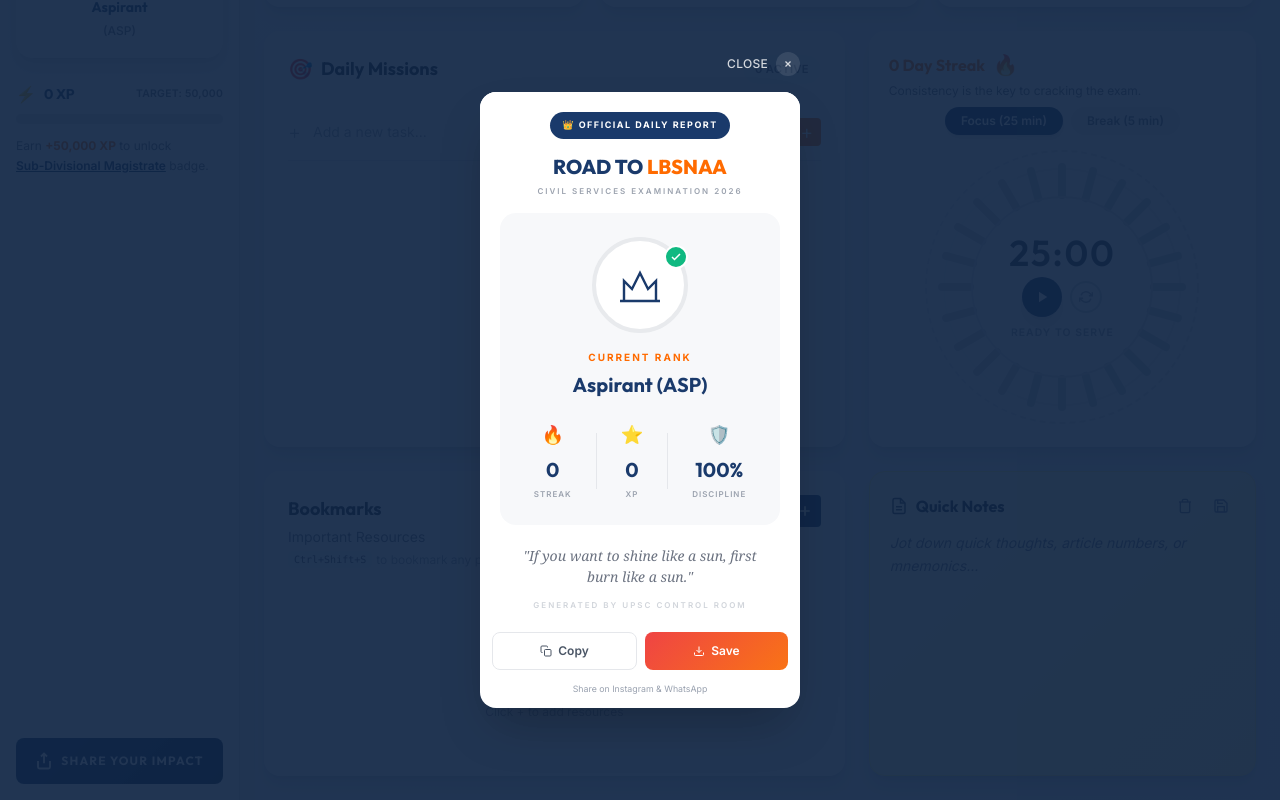
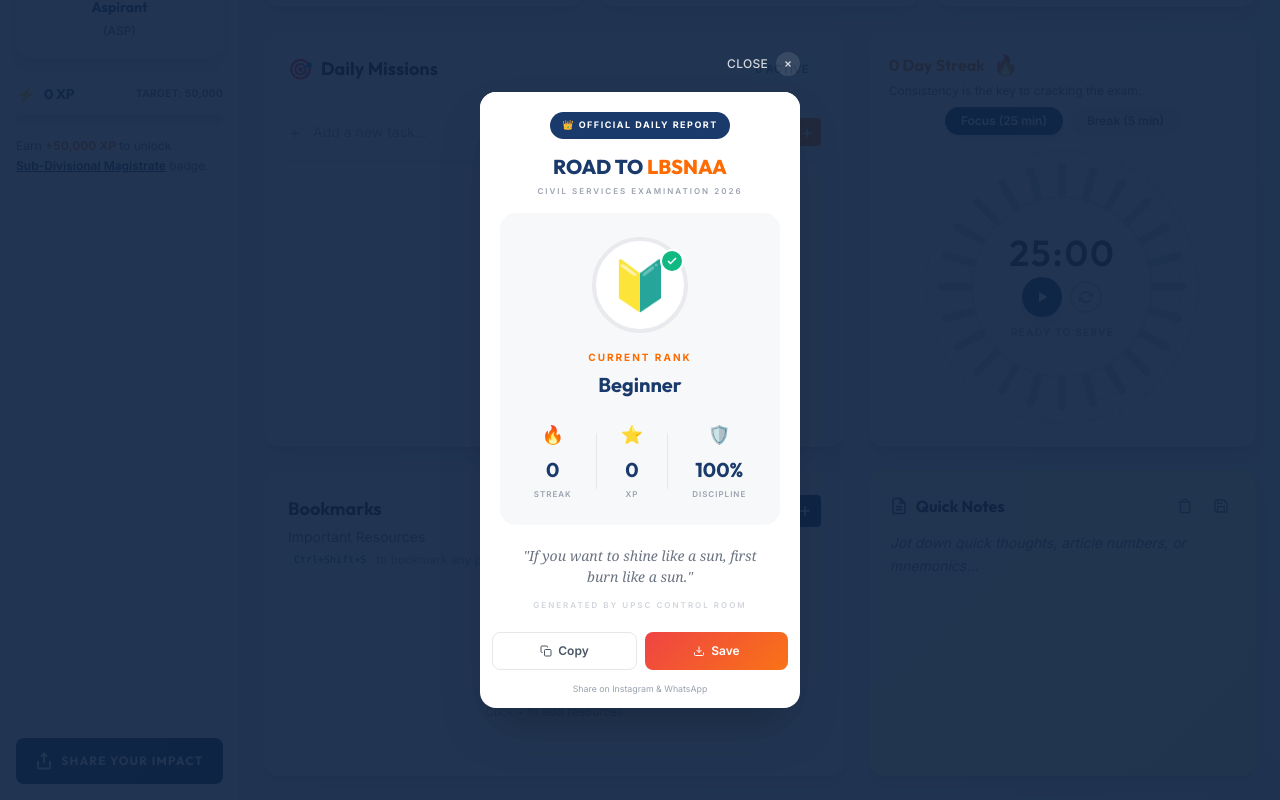
Before and after one commit to KEERTHIAANAND/Chrome-Extension-UPSC, a React (Vite) app in the folder UPSC-Extension/: page / in a window 1280 px wide. Both pictures are taken after a click on the button "SHARE YOUR IMPACT". Shown: the part 581-1381 px from the top of the page. Built offline with nearby package versions, Linux system fonts and the light colour scheme.

Commit message:
feat: enhance ShareModal with dynamic rank display based on user XP

```diff
--- a/UPSC-Extension/src/components/ShareModal.jsx
+++ b/UPSC-Extension/src/components/ShareModal.jsx
@@ -1,5 +1,15 @@
 import React, { useRef, useState } from 'react';
 import html2canvas from 'html2canvas';
+
+// Rank definitions
+const RANKS = [
+    { title: 'Beginner', xp: 0, icon: '🔰' },
+    { title: 'Learner', xp: 1500, icon: '📜' },
+    { title: 'Focused', xp: 5000, icon: '🔥' },
+    { title: 'Dedicated', xp: 15000, icon: '⚔️' },
+    { title: 'Master', xp: 30000, icon: '👑' },
+    { title: 'Champion', xp: 50000, icon: '🏆' },
+];
 
 const ShareModal = ({ isOpen, onClose, user, stats, streak, quote }) => {
     const cardRef = useRef(null);
@@ -7,10 +17,23 @@
 
     if (!isOpen) return null;
 
+    // Get current rank based on XP
+    const getCurrentRank = () => {
+        const currentXP = stats.totalXP || user.currentXP || 0;
+        for (let i = RANKS.length - 1; i >= 0; i--) {
+            if (currentXP >= RANKS[i].xp) {
+                return RANKS[i];
+            }
+        }
+        return RANKS[0];
+    };
+
+    const currentRank = getCurrentRank();
+
     const handleCopyCaption = () => {
         const caption = `🏛️ ROAD TO LBSNAA - Official Daily Report
 
-👑 Rank: ${user.rank?.title || 'Aspirant'} (${user.rank?.abbreviation || 'ASP'})
+${currentRank.icon} Rank: ${currentRank.title}
 🔥 Streak: ${streak} Days | ⭐ XP: ${stats.totalXP || user.currentXP || 0} | 🛡️ Discipline: ${Math.round(stats.disciplineScore || 100)}%
 
 "${quote?.text || 'Consistency is the signature of excellence.'}"
@@ -72,8 +95,8 @@
                 </button>
 
                 {/* Compact Card */}
-                <div style={{ backgroundColor: '#ffffff', borderRadius: '16px', overflow: 'hidden', boxShadow: '0 25px 50px -12px rgba(0,0,0,0.25)' }}>
-                    <div ref={cardRef} style={{ padding: '20px', backgroundColor: '#ffffff' }}>
+                <div style={{ backgroundColor: '#ffffff', borderRadius: '16px', overflow: 'hidden', boxShadow: '0 25px 50px -12px rgba(0,0,0,0.25)', width: '320px', margin: '0 auto' }}>
+                    <div ref={cardRef} style={{ padding: '20px', backgroundColor: '#ffffff', width: '320px', boxSizing: 'border-box' }}>
                         {/* Badge */}
                         <div style={{ display: 'flex', justifyContent: 'center', marginBottom: '12px' }}>
                             <span style={{
@@ -103,8 +126,8 @@
 
                         {/* Rank Section */}
                         <div style={{ borderRadius: '16px', padding: '24px', textAlign: 'center', backgroundColor: '#f7f8fa' }}>
-                            {/* Crown Icon Circle */}
-                            <div style={{ position: 'relative', display: 'inline-block', marginBottom: '16px' }}>
+                            {/* Rank Icon Circle */}
+                            <div style={{ display: 'flex', justifyContent: 'center', marginBottom: '16px' }}>
                                 <div style={{
                                     width: '96px',
                                     height: '96px',
@@ -113,13 +136,13 @@
                                     border: '4px solid #e8eaed',
                                     display: 'flex',
                                     alignItems: 'center',
-                                    justifyContent: 'center'
+                                    justifyContent: 'center',
+                                    fontSize: '48px',
+                                    lineHeight: '1',
+                                    textAlign: 'center',
+                                    position: 'relative'
                                 }}>
-                                    <svg width="48" height="48" viewBox="0 0 24 24" fill="none" stroke="#1a3a6b" strokeWidth="1.2">
-                                        <path d="M2 20h20" />
-                                        <path d="M4 20V10l4 4 4-8 4 8 4-4v10" />
-                                    </svg>
-                                </div>
+                                    <span style={{ display: 'block', lineHeight: '96px', width: '100%', textAlign: 'center' }}>{currentRank.icon}</span>
                                     {/* Green Badge */}
                                     <div style={{
                                         position: 'absolute',
@@ -139,6 +162,7 @@
                                         </svg>
                                     </div>
                                 </div>
+                            </div>
 
                             {/* Rank Label */}
                             <p style={{ fontSize: '10px', fontWeight: '700', letterSpacing: '2px', color: '#ff6b00', marginBottom: '8px' }}>
@@ -147,7 +171,7 @@
 
                             {/* Rank Title */}
                             <h3 style={{ fontSize: '20px', fontWeight: '700', color: '#1a3a6b', fontFamily: 'Outfit, sans-serif', marginBottom: '24px', lineHeight: '1.2' }}>
-                                {user.rank?.title || 'Aspirant'} ({user.rank?.abbreviation || 'ASP'})
+                                {currentRank.title}
                             </h3>
 
                             {/* Stats Row */}
@@ -225,7 +249,7 @@
                     <p className="text-center text-[0.55rem] text-gray-400 pb-3">Share on Instagram & WhatsApp</p>
                 </div>
             </div>
-        </div>
+        </div >
     );
 };
 
```
Lines whose indentation alone changed are shown as unchanged.
